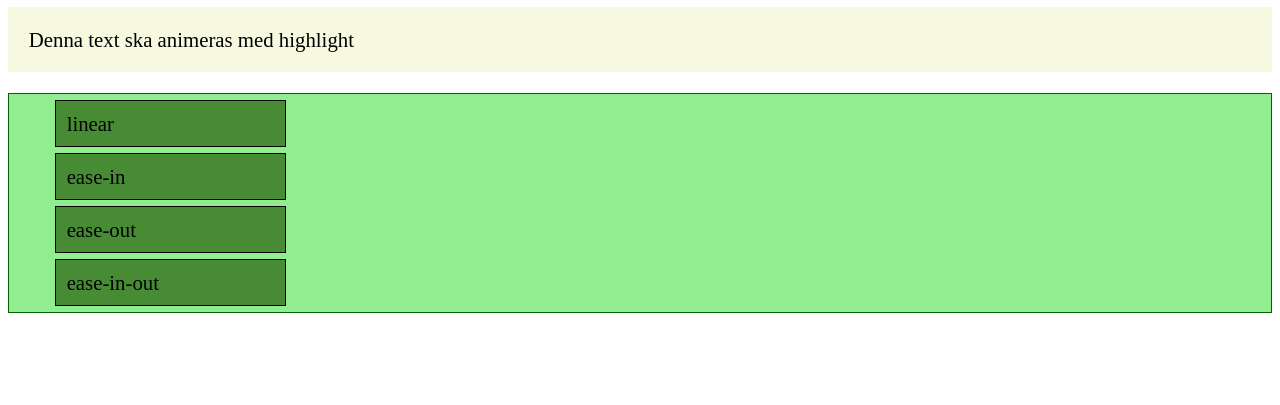
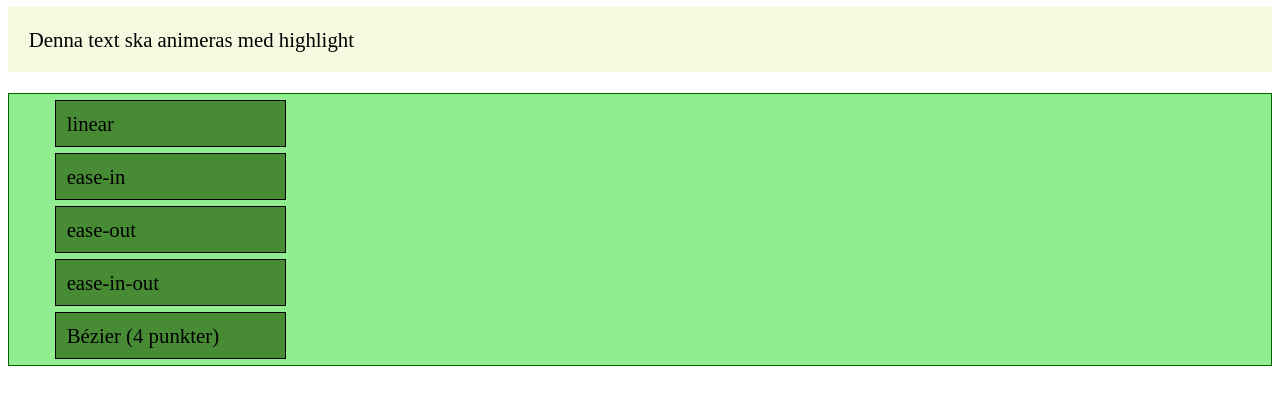
Before and after one commit to christopherwahlstrom/01-animation, a plain HTML site: page index.html in a window 1280 px wide. Shown: the part 97-502 px from the top of the page. Drawn offline with Linux system fonts and the light colour scheme.

Commit message:
Bezier curve

```diff
--- a/index.html
+++ b/index.html
@@ -18,6 +18,7 @@
 				<li class="ease-in"> ease-in </li>
 				<li class="ease-out"> ease-out </li>
 				<li class="ease-in-out"> ease-in-out </li>
+				<li class="bezier"> Bézier (4 punkter) </li>
 			</ul>
 		</section>
 	</main>
--- a/style.css
+++ b/style.css
@@ -30,7 +30,19 @@ body {
 .speed .ease-in { transition-timing-function: ease-in; }
 .speed .ease-out { transition-timing-function: ease-out; }
 .speed .ease-in-out { transition-timing-function: ease-in-out; }
+.speed .bezier {
+	transition-timing-function:
+	cubic-bezier(.47, .29, .53, 1.58)
+	/* cubic-bezier(0.95, -1, .49, .65); */
+ }
 .speed:hover li {
 	background-color: #a4bd9d;
 	left: 10em;
 }
+/* CSS-hack: användes förr i tiden för att centrera vertikalt
+Men idag använder vi flexbox eller grid!
+.vertical-center {
+	position: absolute;
+	top: 50%;
+	transform: translateY(-50%);
+} */
```
